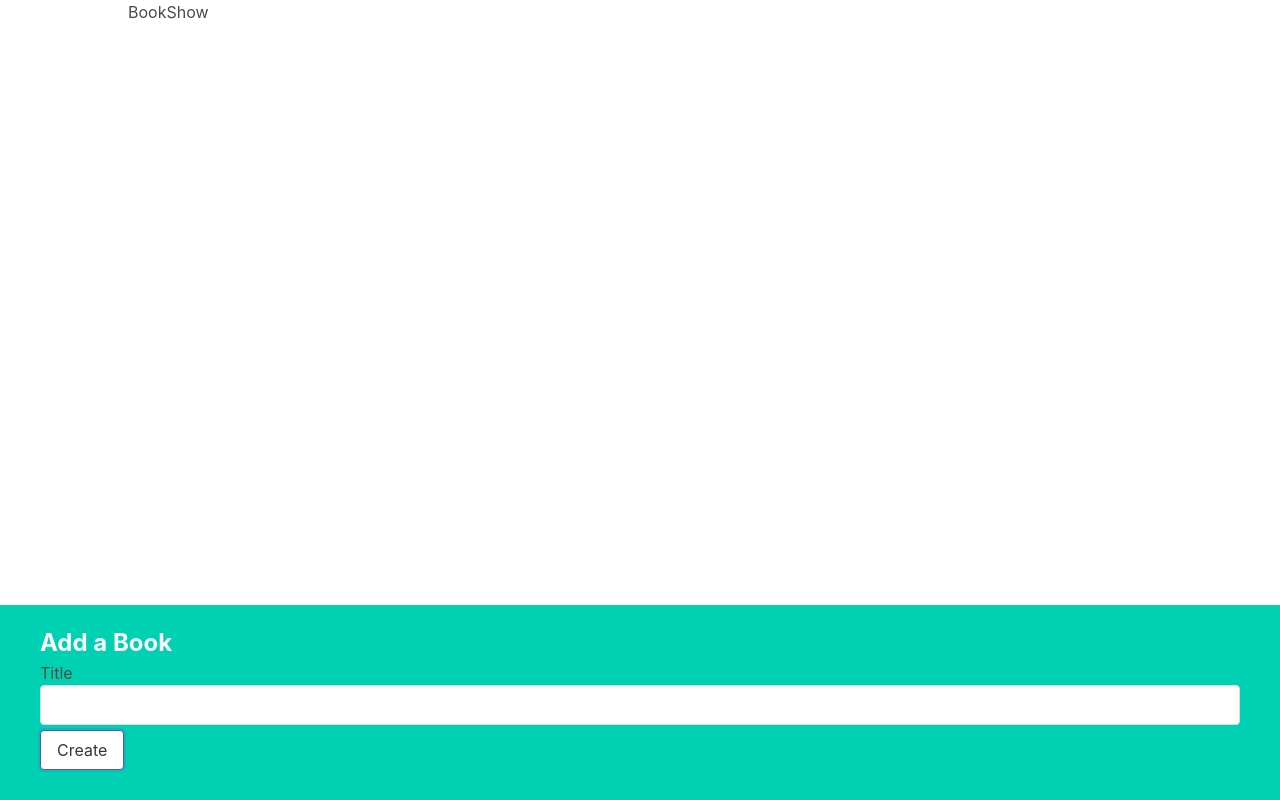
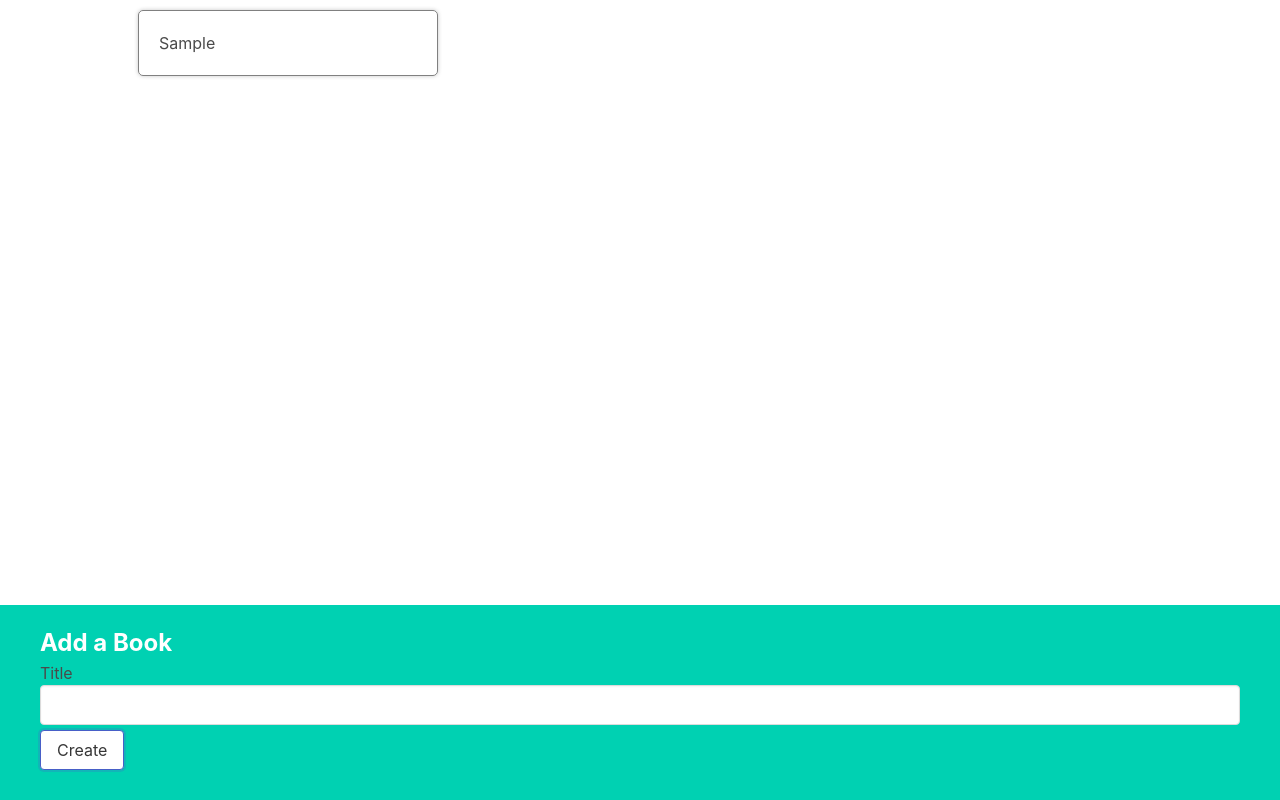
Before and after one commit to husnaghazali/books, a React (Create React App) app: page / in a window 1280 px wide. Both pictures are taken after typing "Sample" into the empty fields and a click on the button "Create". Built offline with nearby package versions, Linux system fonts and the light colour scheme.

Commit message:
show list of books directly

```diff
--- a/src/components/BookShow.js
+++ b/src/components/BookShow.js
@@ -1,5 +1,5 @@
-function BookShow () {
-    return <div>BookShow</div>
+function BookShow ({book}) {
+    return <div className="book-show">{book.title}</div>
 }
 
 export default BookShow;
```
